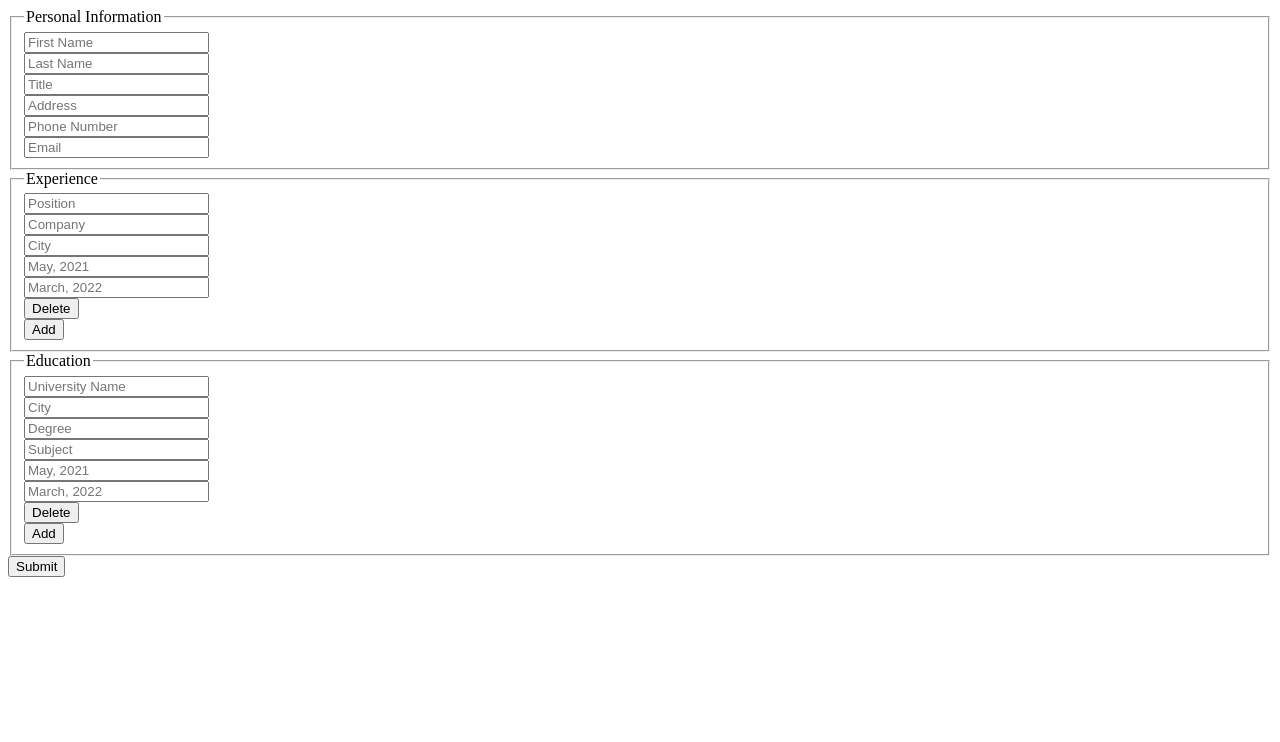
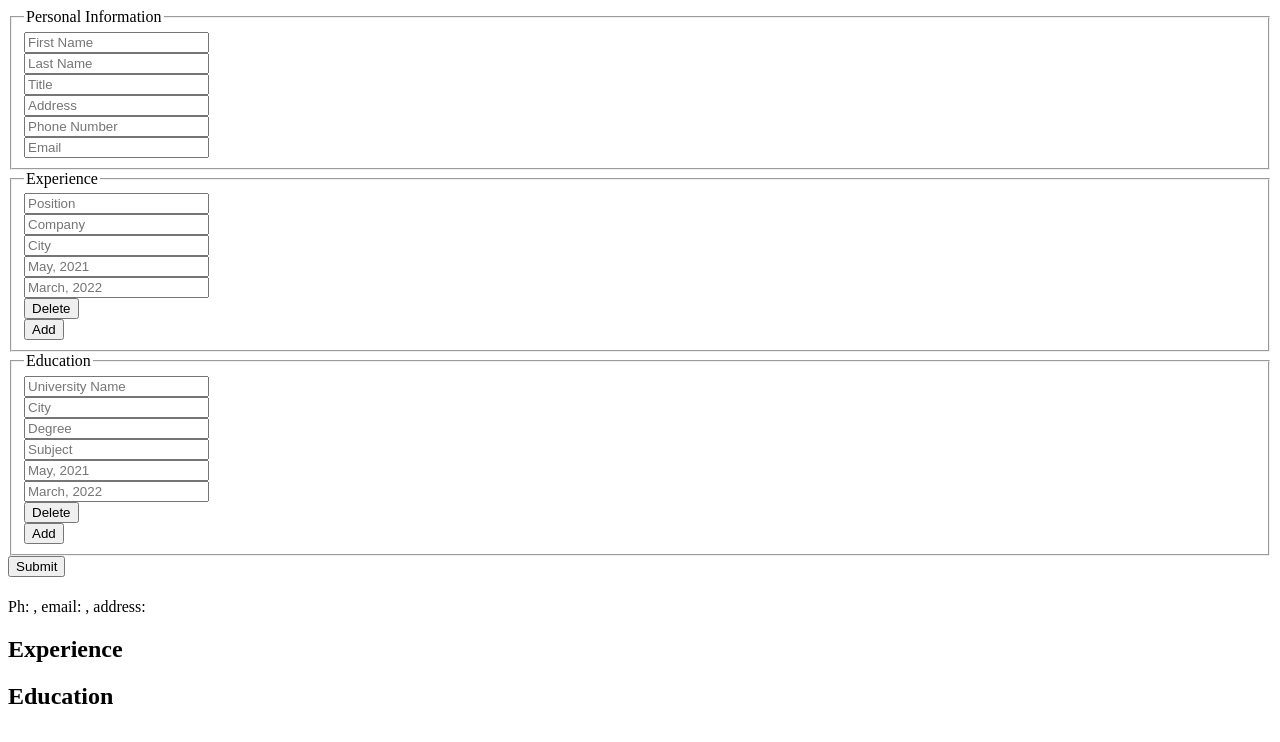
Before and after one commit to 4C-75-63-6B-79/CV_Application, a React (Create React App) app: page / in a window 1280 px wide. Shown: the top 742 px of the page. Built offline with nearby package versions, Linux system fonts and the light colour scheme.

Commit message:
added the cv compoent and passed it the data

```diff
--- a/src/App.js
+++ b/src/App.js
@@ -1,13 +1,34 @@
 import React from "react";
 import Form from "./components/form";
+import CV from "./components/cv";
 
 import './App.css';
 
 class App extends React.Component {
+
+  constructor(props) {
+    super(props);
+    this.state = {
+      information: {
+        personalInformation: {},
+        experienceInformation: {},
+        educationInformation: {},
+      }
+    }
+    this.informationUpdated = this.informationUpdated.bind(this);
+  }
+
+  informationUpdated(information) {
+    this.setState({
+      information: information
+    });
+  }
+
   render() {
     return(
       <div>
-        <Form />
+        <Form onInformationUpdate={this.informationUpdated}/>
+        <CV cvInformation={this.state.information}/>
       </div>
     );
   }
```
